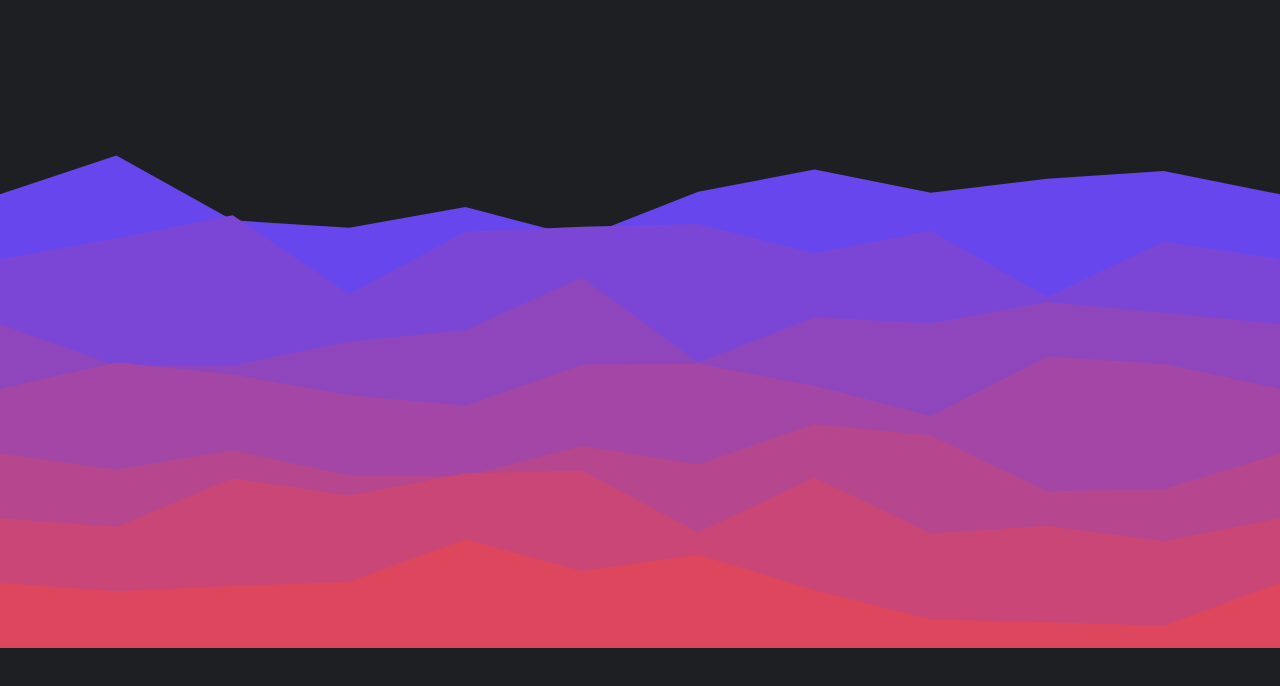
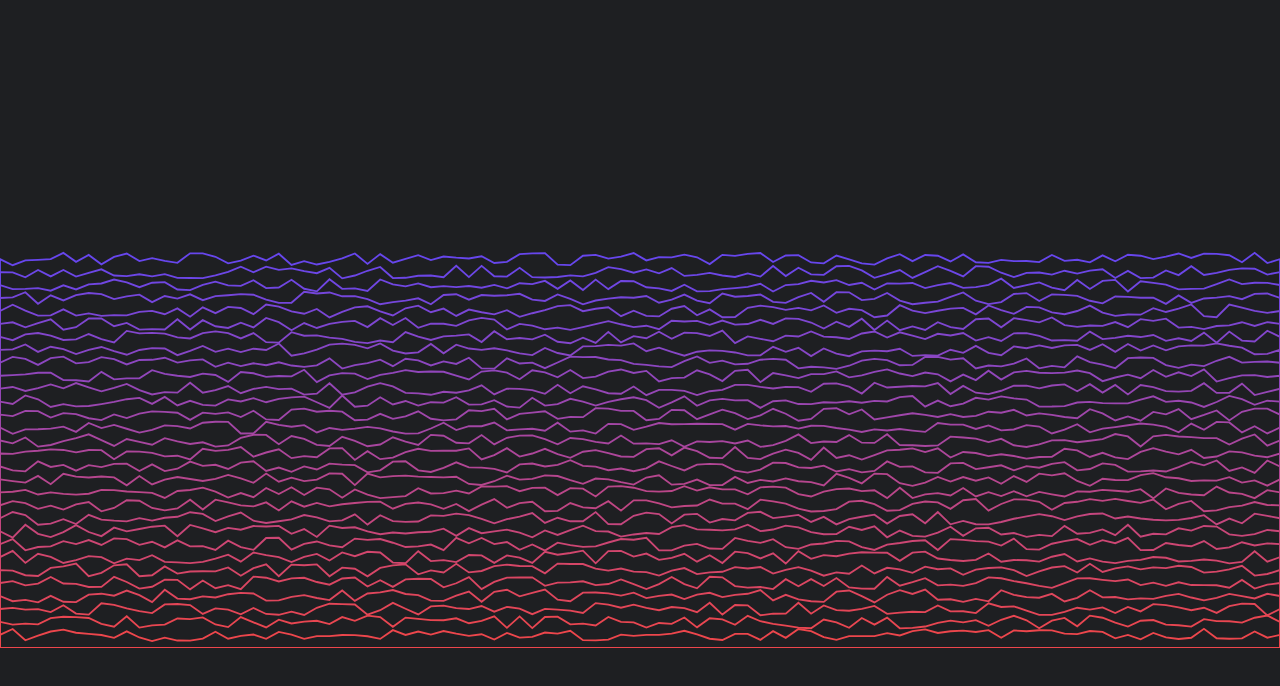
Before and after one commit to jbaagaard/sviggy, a React (Create React App) app: page / in a window 1280 px wide. Shown: the top 686 px of the page. Built offline with nearby package versions, Linux system fonts and the light colour scheme.

Commit message:
added draw property

```diff
--- a/src/App.tsx
+++ b/src/App.tsx
@@ -10,8 +10,8 @@ function App() {
     return (
         <S.Wrapper>
             <S.SvgWrapper>
-                <LayeredPeaks color={red}  color2={purp}
-                              balance={10} complexity={10} count={7} volatility={15}
+                <LayeredPeaks color={red}  color2={purp} draw={"stroke"} strokeWidth={2}
+                              balance={2} complexity={100} count={30} volatility={2}
                               width={1389} height={703} position={"bottom"}/>
             </S.SvgWrapper>
         </S.Wrapper>
--- a/src/components/SvgBuilder/LayeredPeaks/index.tsx
+++ b/src/components/SvgBuilder/LayeredPeaks/index.tsx
@@ -2,6 +2,7 @@ import {SvgComponent} from "../SvgComponent";
 
 
 type Position = "bottom"|"top"|"left"|"right";
+type Draw = "stroke"|"fill"
 type Point = [number,number];
 type PointList = Point[];
 type Color = [number,number,number];
@@ -74,9 +75,11 @@ interface LayeredPeaksProps {
     color: string;
     color2?: string;
     position: Position;
+    draw: Draw;
+    strokeWidth?:number
 }
 
-const LayeredPeaks = ({balance, color,color2, complexity, count, volatility, width, height, position}: LayeredPeaksProps) => {
+const LayeredPeaks = ({balance, color,color2, complexity, count, volatility, width, height, position, draw, strokeWidth}: LayeredPeaksProps) => {
     const pointLists:PointList[] = []
     for (let i = 1; i < count+1; i++) {
         const pointList: PointList = [[0,(i*balance)]];
@@ -110,9 +113,14 @@ const LayeredPeaks = ({balance, color,color2, complexity, count, volatility, wid
 
 
     return (
-        <SvgComponent color={color} viewBox={`0 0 ${width} ${height}`}>
+        <SvgComponent color={"rgba(0,0,0,0)"} viewBox={`0 0 ${width} ${height}`}>
             {pointLists.reverse().map((pointList,index) =>
-                <polygon points={pointArrayToPolygonString(transformPointArray(pointList,position))} fill={colors(index)}/>
+                <polygon points={pointArrayToPolygonString(transformPointArray(pointList,position))}
+                         fill={(draw == "fill"? colors(index):undefined)}
+                         stroke={(draw == "stroke"? colors(index):undefined)}
+                         strokeWidth={(strokeWidth? strokeWidth : 1)}
+
+                />
             )}
         </SvgComponent>
     )
```
